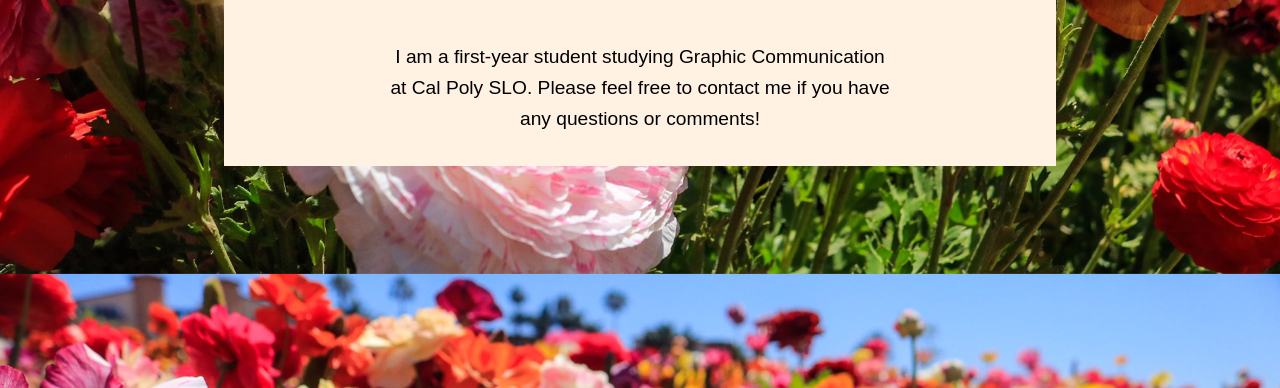
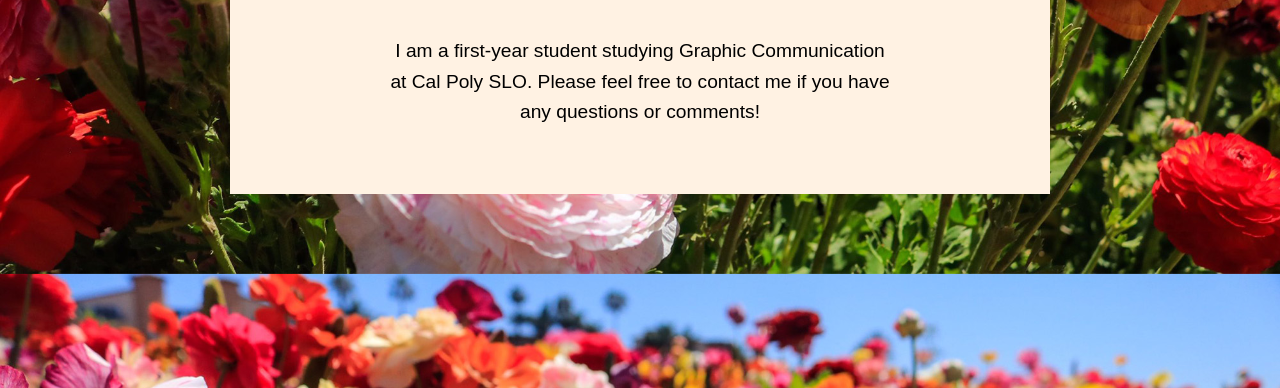
Before and after one commit to tristawang-grc/mycontactpage, a plain HTML site: page index.html in a window 1280 px wide. Shown: the part 680-1068 px from the top of the page. Drawn offline with Linux system fonts and the light colour scheme.

Commit message:
Update styles-contact.css

```diff
--- a/styles-contact.css
+++ b/styles-contact.css
@@ -144,7 +144,7 @@ table {
 
 html,
 body {
-	height: 110%;
+	height: 110%; /*added this so that you can see a bit of image underneath the center element*/
 	width: 100%;
 	padding: 0;
 	margin: 0;
@@ -159,9 +159,9 @@ body {
 
 .center {
 	width: 60%; /* for responsiveness*/
-	min-width: 400px; /*for responsiveness*/
-	padding: 2.5%;
-	margin: 100px auto 100px auto;
+	min-width: 500px; /*for responsiveness*/
+	padding: 2%;
+	margin: 100px auto;
 	background: rgb(255, 242, 227);
 	text-align: center;
 }
@@ -208,6 +208,7 @@ p {
 	font-size: 1.2em;
 	line-height: 1.6;
 	color: rgb(0, 0, 0);
+	margin-bottom: 40px;
 }
 
 nav {
@@ -217,10 +218,7 @@ nav {
 	font-size: 1.4em;
 	width: 80%; /*for responsiveness*/
 	margin: 1em auto; /*This centers the entire nav element inside the center div*/
-	/*border: solid rgb(0, 0, 0);*/
-	/*border-width: 3px 0; /*This puts a 3 pixel border on top and bottom of the nav element, the zero eliminates the left and right sides of the border*/
 	text-align: center;
-	/*margin-top: 2em; /*This adds a bit of space above the nav element*/
 	margin-bottom: 60px;
 }
 
```
